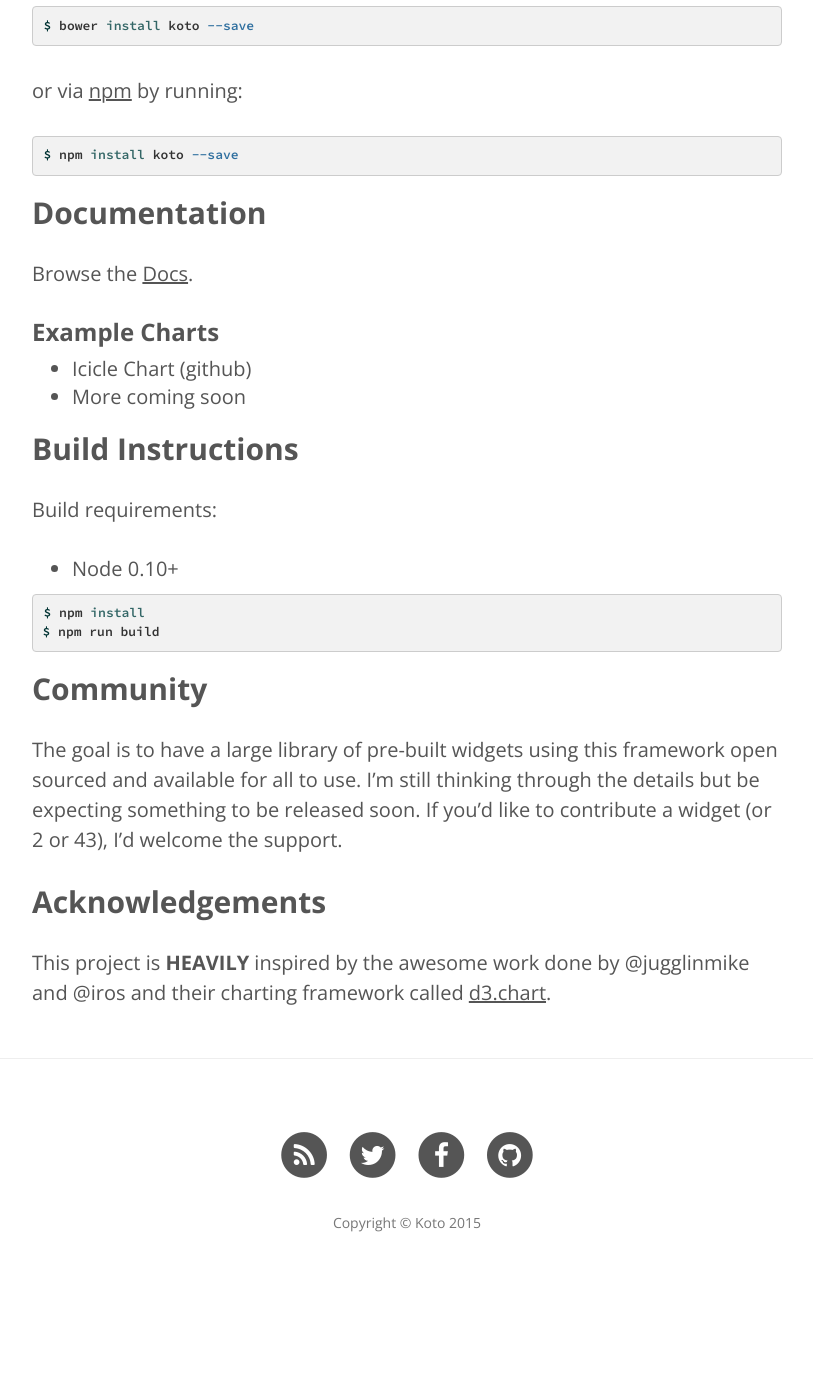
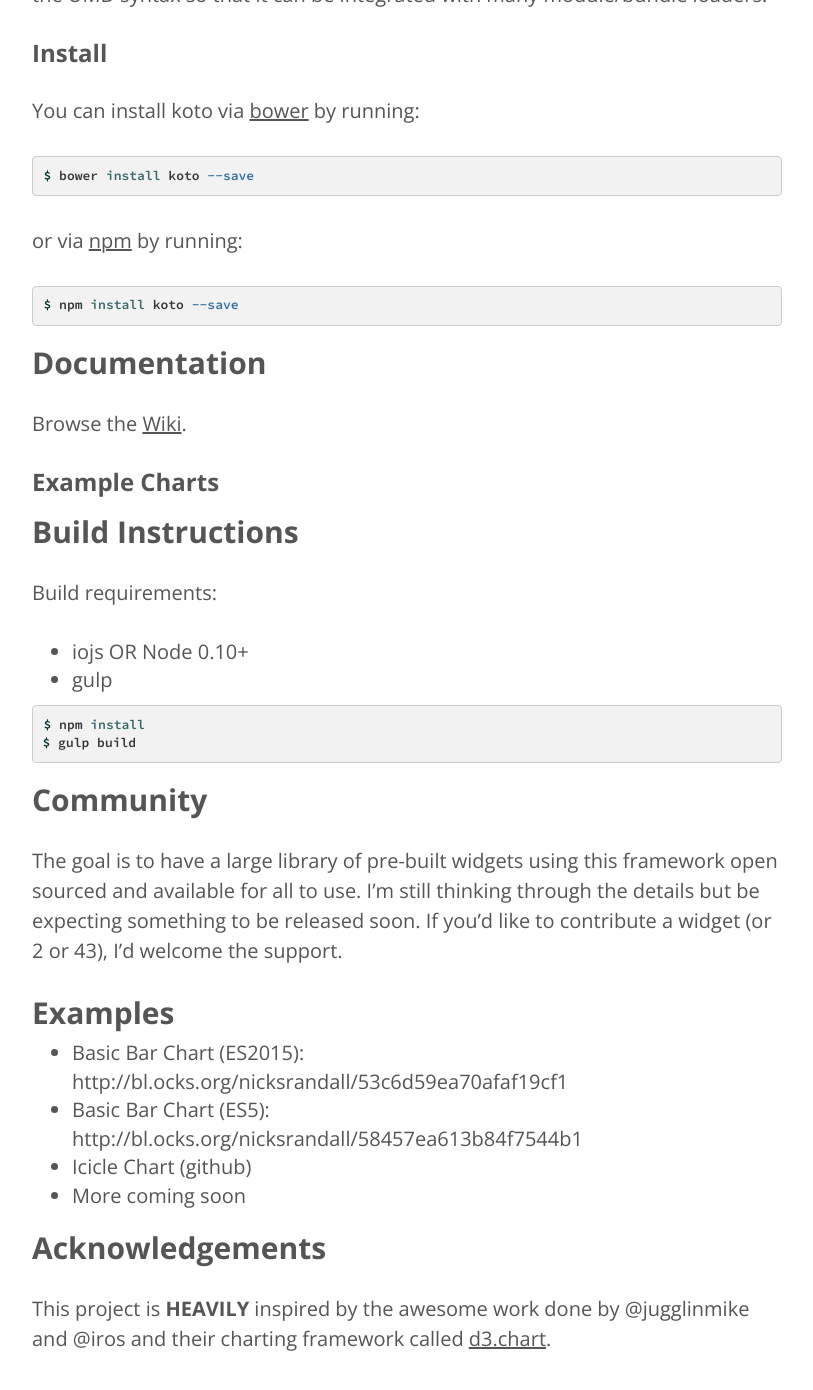
Before and after one commit to kotojs/kotojs.github.io, a Jekyll site: the page built from index.markdown, in a window 1280 px wide and 1400 px high, scrolled down 4279 px. Shown: the top 1390 px of the window, without its empty margins (233-1046 px from the left). Built offline with Jekyll 4.4.1, drawn with Linux system fonts in a browser that asks for light colours; nearby versions of some CDN libraries; before the commit the page ends 5577 px from its top, so only the background shows below that; some of the changed text lies outside the part shown.

Commit message:
Update index.markdown

```diff
--- a/index.markdown
+++ b/index.markdown
@@ -6,6 +6,13 @@ description: "A d3 framework for reusable charts"
 #Koto
 **koto.js** is a [d3.js](http://www.d3js.org) charting framework written in ES6, the latest iteration of javascript.
 
+[![Travis build status](http://img.shields.io/travis/kotojs/kotojs.svg?style=flat)](https://travis-ci.org/kotojs/kotojs)
+[![Code Climate](https://codeclimate.com/github/kotojs/kotojs/badges/gpa.svg)](https://codeclimate.com/github/kotojs/kotojs)
+[![Coverage Status](https://coveralls.io/repos/kotojs/kotojs/badge.svg?branch=master&service=github)](https://coveralls.io/github/kotojs/kotojs?branch=master)
+[![Dependency Status](https://david-dm.org/kotojs/kotojs.svg)](https://david-dm.org/kotojs/kotojs)
+[![devDependency Status](https://david-dm.org/kotojs/kotojs/dev-status.svg)](https://david-dm.org/kotojs/kotojs#info=devDependencies)
+[![Join the chat at https://gitter.im/kotojs/kotojs](https://badges.gitter.im/Join%20Chat.svg)](https://gitter.im/kotojs/kotojs?utm_source=badge&utm_medium=badge&utm_campaign=pr-badge&utm_content=badge)
+
 ## Introduction
 KotoJS is **HEAVILY** inspired by another reusable charting framework maintained by the Miso Project called d3.chart. I think that project is well designed and well documented.  For those who are not familiar with d3.chart, the framework provides a logical way to ensure that all data-visualization components that are authored using the framework are done in a way that facilitates re-usablily.
 
@@ -97,7 +104,6 @@ barChart
     value: function(d) { return d.population; }
   })
   .draw(data);
-
 {% endhighlight %}
 
 #### Extra Hooks
@@ -133,25 +139,31 @@ $ npm install koto --save
 {% endhighlight %}
 
 ## Documentation
-Browse the [Docs](http://kotojs.org/docs/).
+Browse the [Wiki](https://github.com/nicksrandall/kotojs/wiki/API-Documentation).
 
 ### Example Charts
-* [Icicle Chart (github)](https://github.com/nicksrandall/koto.Icicle)
-* More coming soon
+
 
 ## Build Instructions
 Build requirements:
 
-- [Node 0.10+](http://www.nodejs.org)
+- [iojs](https://iojs.org/en/index.html) OR [Node 0.10+](http://www.nodejs.org)
+- [gulp](http://gulpjs.com/)
 
 
 {% highlight bash %}
 $ npm install
-$ npm run build
+$ gulp build
 {% endhighlight %}
 
 ## Community
 The goal is to have a large library of pre-built widgets using this framework open sourced and available for all to use. I'm still thinking through the details but be expecting something to be released soon. If you'd like to contribute a widget (or 2 or 43), I'd welcome the support.
 
+## Examples
+- Basic Bar Chart (ES2015): [http://bl.ocks.org/nicksrandall/53c6d59ea70afaf19cf1](http://bl.ocks.org/nicksrandall/53c6d59ea70afaf19cf1)
+- Basic Bar Chart (ES5): [http://bl.ocks.org/nicksrandall/58457ea613b84f7544b1](http://bl.ocks.org/nicksrandall/58457ea613b84f7544b1)
+- [Icicle Chart (github)](https://github.com/nicksrandall/koto.Icicle)
+- More coming soon
+
 ## Acknowledgements
 This project is **HEAVILY** inspired by the awesome work done by @jugglinmike and @iros and their charting framework called [d3.chart](https://github.com/misoproject/d3.chart).
```
Also changed, not shown: other parts of index.markdown (+11 -11 lines).
